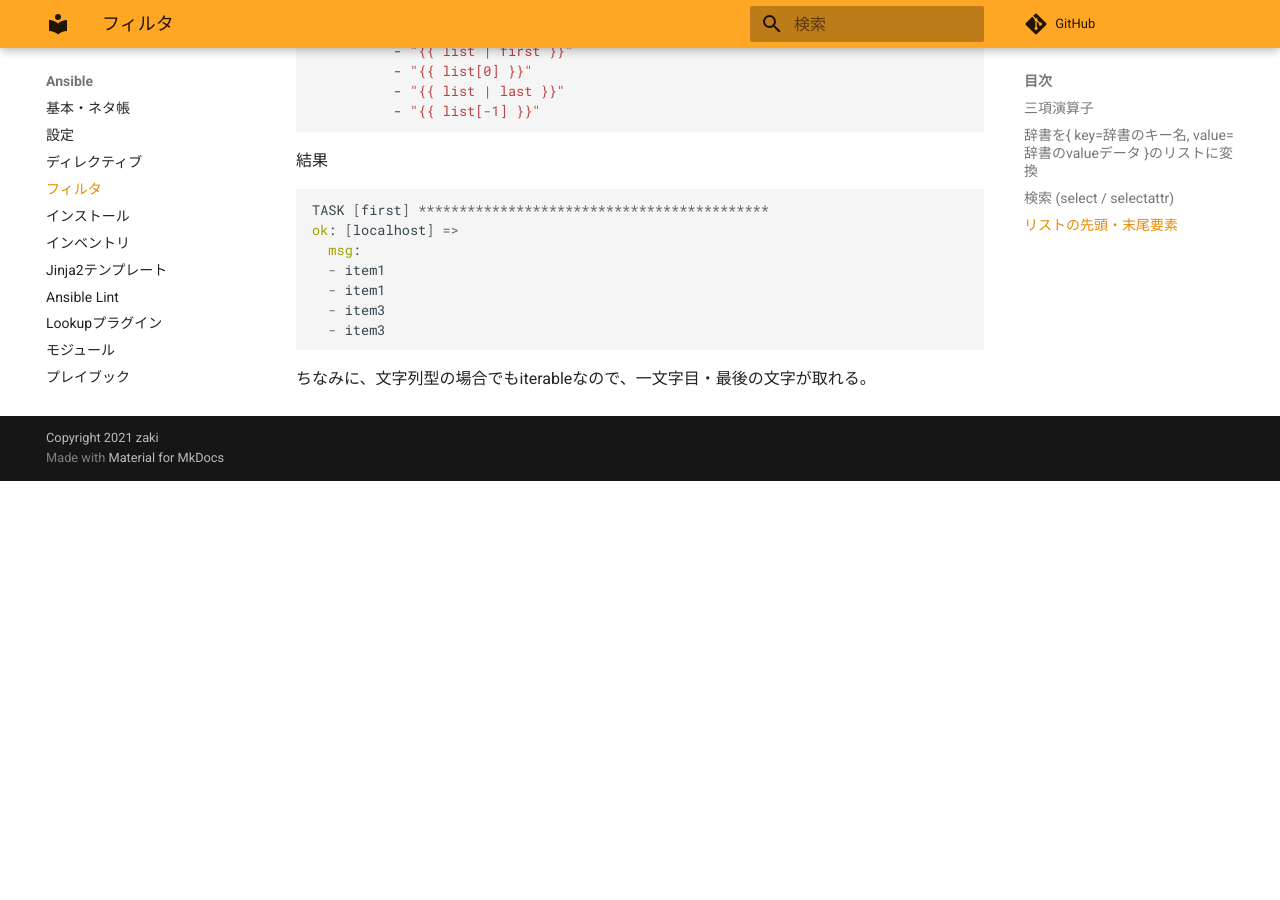
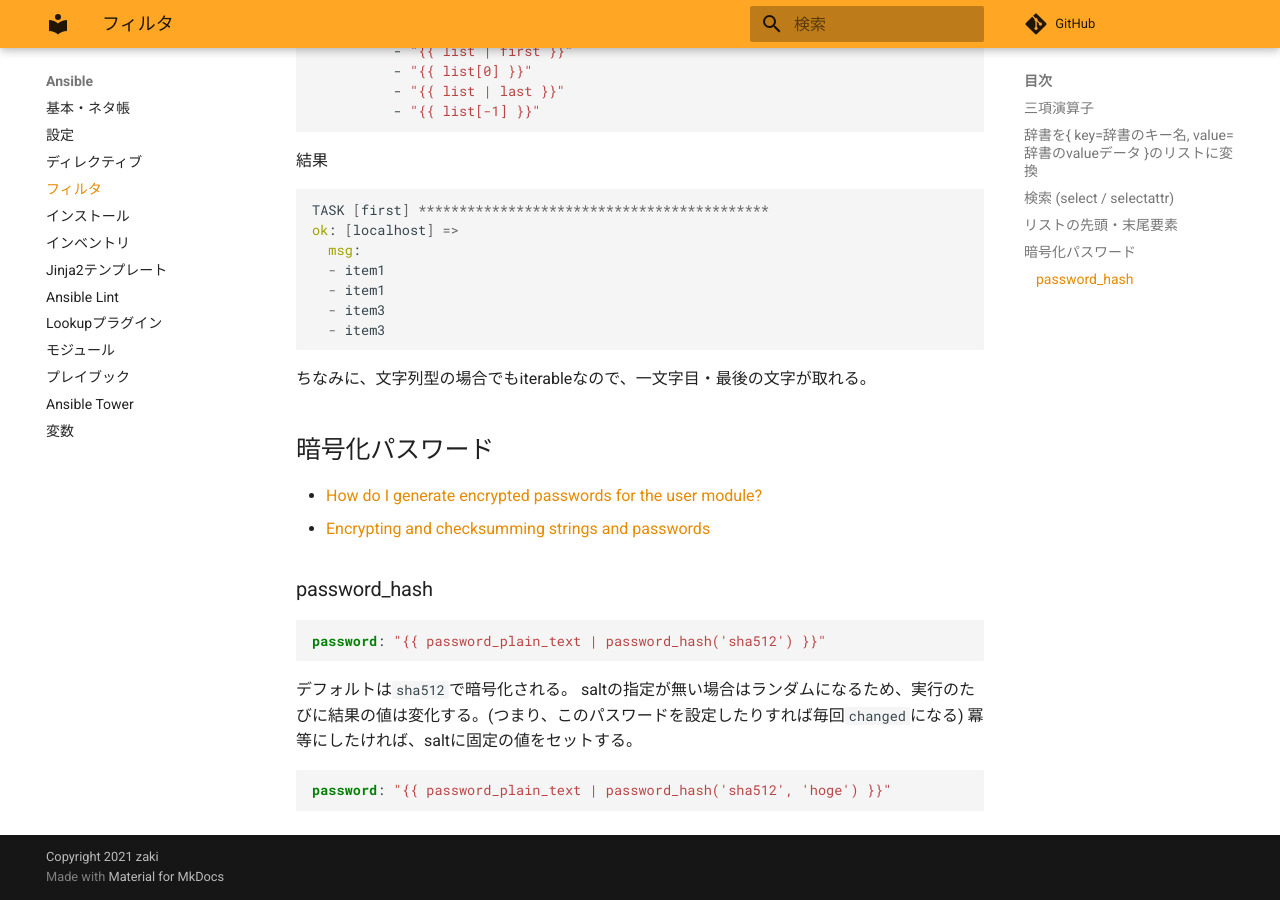
Before and after one commit to zaki-lknr/docs, an MkDocs documentation site: the page built from docs/Ansible/filter.md, in a window 1280 px wide and 900 px high, scrolled down 3102 px. Built offline with MkDocs 1.6.1 and Material for MkDocs 9.7.7, drawn with Linux system fonts in a browser that asks for light colours; comment, search, counter and statistics services are not loaded; before the commit the page ends 3583 px from its top, so only the background shows below that.

Commit message:
add: ansible/filter: password_hash

````diff
--- a/docs/Ansible/filter.md
+++ b/docs/Ansible/filter.md
@@ -154,3 +154,22 @@ ok: [localhost] =>
 ```
 
 ちなみに、文字列型の場合でもiterableなので、一文字目・最後の文字が取れる。
+
+## 暗号化パスワード
+
+- [How do I generate encrypted passwords for the user module?](https://docs.ansible.com/ansible/latest/reference_appendices/faq.html#how-do-i-generate-encrypted-passwords-for-the-user-module)
+- [Encrypting and checksumming strings and passwords](https://docs.ansible.com/ansible/latest/user_guide/playbooks_filters.html#encrypting-and-checksumming-strings-and-passwords)
+
+### password_hash
+
+```yaml
+password: "{{ password_plain_text | password_hash('sha512') }}"
+```
+
+デフォルトは`sha512`で暗号化される。
+saltの指定が無い場合はランダムになるため、実行のたびに結果の値は変化する。(つまり、このパスワードを設定したりすれば毎回`changed`になる)
+冪等にしたければ、saltに固定の値をセットする。
+
+```yaml
+password: "{{ password_plain_text | password_hash('sha512', 'hoge') }}"
+```
````
